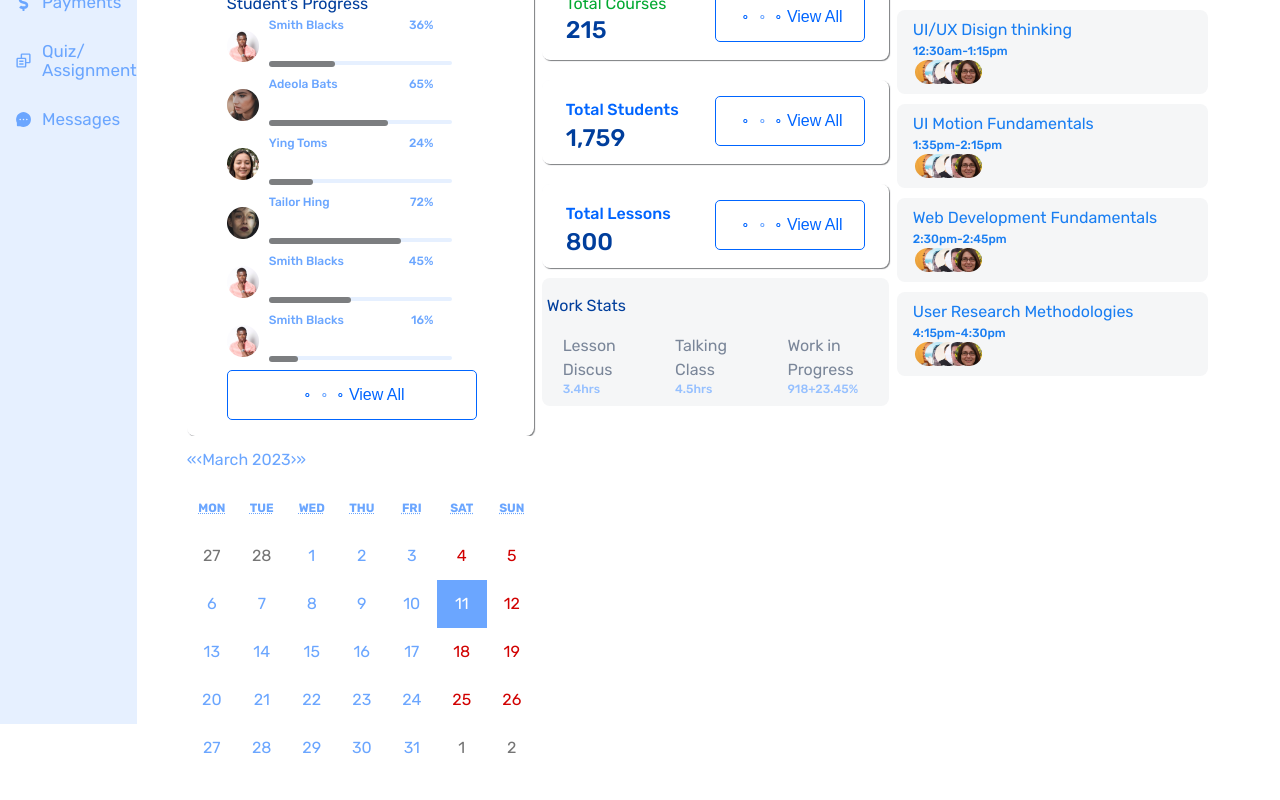
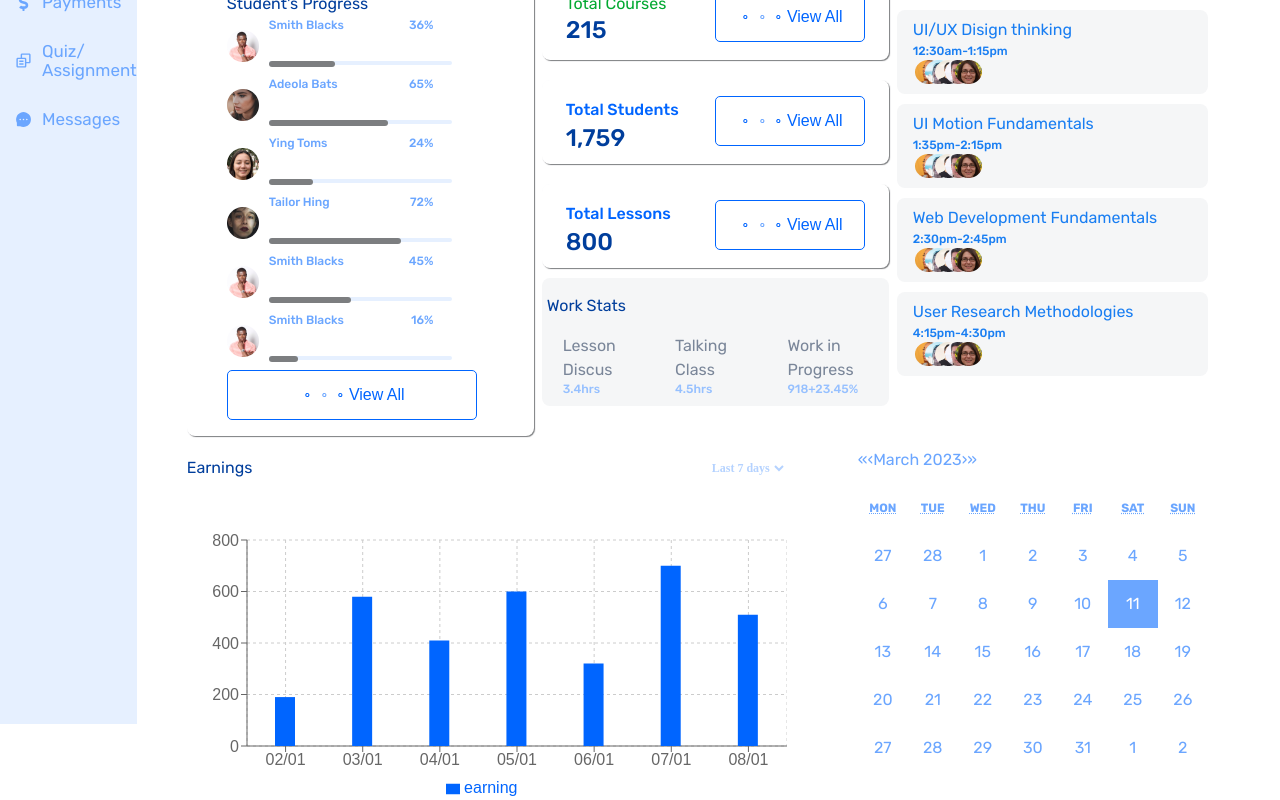
Before and after one commit to NnadiukwuCynthia/group-one, a React (Create React App) app: page /dashboard in a window 1280 px wide. Shown: the part 284-1084 px from the top of the page. Before the commit the page ends 1056 px from the top, so only its background shows below. Built offline with nearby package versions, Linux system fonts and the light colour scheme.

Commit message:
chores: done with barchat

```diff
--- a/package.json
+++ b/package.json
@@ -8,10 +8,12 @@
     "@testing-library/user-event": "^13.5.0",
     "react": "^18.2.0",
     "react-calendar": "^4.0.0",
+    "react-chartjs-2": "^5.2.0",
     "react-dom": "^18.2.0",
     "react-icons": "^4.8.0",
     "react-router-dom": "^6.9.0",
     "react-scripts": "5.0.1",
+    "recharts": "^2.5.0",
     "web-vitals": "^2.1.4"
   },
   "scripts": {
--- /dev/null
+++ b/src/Components/Barchat.js
@@ -0,0 +1,46 @@
+import React from "react";
+import {
+  BarChart,
+  Bar,
+  XAxis,
+  YAxis,
+  Tooltip,
+  Legend,
+  CartesianGrid,
+} from "recharts";
+
+const Barchat = () => {
+  const data = [
+    { name: "02/01", earning: 190 },
+    { name: "03/01", earning: 580 },
+    { name: "04/01", earning: 410 },
+    { name: "05/01", earning: 600 },
+    { name: "06/01", earning: 320 },
+    { name: "07/01", earning: 700 },
+    { name: "08/01", earning: 510 },
+  ];
+  return (
+    <>
+      <div>
+        <div className="chartHeading">
+          <p className="chartText">Earnings</p>
+          <select disabled>
+            <option>Last 7 days</option>
+          </select>
+        </div>
+        <div>
+          <BarChart width={600} height={300} data={data} margin={{ top: 40 }}>
+            <CartesianGrid strokeDasharray="3 3" />
+            <XAxis dataKey="name" />
+            <YAxis />
+            <Tooltip />
+            <Legend />
+            <Bar dataKey="earning" barSize={20} fill="#0065FF" />
+          </BarChart>
+        </div>
+      </div>
+    </>
+  );
+};
+
+export default Barchat;
--- a/src/Components/calendar.js
+++ b/src/Components/calendar.js
@@ -1,7 +1,6 @@
 import React from "react";
 import { useState } from "react";
 import Calendar from "react-calendar";
-// import "react-calendar/dist/Calendar.css";
 
 const ReactCalendar = () => {
   const [date, setDate] = useState(new Date());
--- a/src/index.css
+++ b/src/index.css
@@ -1499,14 +1499,6 @@ code {
   font-size: 0.75em;
 }
 
-.react-calendar__month-view__days__day--weekend {
-  color: #d10000;
-}
-
-.react-calendar__month-view__days__day--neighboringMonth {
-  color: #757575;
-}
-
 .react-calendar__tile:enabled:hover,
 .react-calendar__tile:enabled:focus {
   background-color: #e6e6e6;
@@ -1522,4 +1514,31 @@ code {
   background: var(--Header-bgc);
   color: var(--btn-disabled-clr);
   box-shadow: 0 0 2px var(--neutral-clr);
+}
+
+.chartHeading {
+  display: flex;
+  justify-content: space-between;
+  margin: 20px 0;
+}
+
+.chartText {
+  font-family: "Rubik";
+  font-size: 16px;
+  font-weight: 400;
+  line-height: 24px;
+  letter-spacing: 0em;
+  text-align: left;
+  color: var(--btn-hover-clr);
+}
+
+.chartHeading select {
+  font-family: " Rubik";
+  font-size: 12px;
+  font-weight: bold;
+  line-height: 14px;
+  letter-spacing: 0em;
+  text-align: left;
+  color: var(--time-clr);
+  background-color: transparent;
 }/*# sourceMappingURL=index.css.map */
--- a/src/index.scss
+++ b/src/index.scss
@@ -1321,13 +1321,6 @@ color: var(--error-clr);
   font-weight: bold;
   font-size: 0.75em;
 }
-.react-calendar__month-view__days__day--weekend {
-  color: #d10000;
-}
-
-.react-calendar__month-view__days__day--neighboringMonth {
-  color: #757575;
-}
 .react-calendar__tile:enabled:hover,
 .react-calendar__tile:enabled:focus {
   background-color: #e6e6e6;
@@ -1342,7 +1335,30 @@ color: var(--error-clr);
   color: var(--btn-disabled-clr);
   box-shadow: 0 0 2px var(--neutral-clr);
 }
-
+.chartHeading{
+  display: flex;
+  justify-content: space-between;
+  margin: 20px 0;
+}
+.chartText{
+font-family: "Rubik";
+font-size: 16px;
+font-weight: 400;
+line-height: 24px;
+letter-spacing: 0em;
+text-align: left;
+color: var(--btn-hover-clr);
+}
+.chartHeading select{
+font-family:" Rubik";
+font-size: 12px;
+font-weight: bold;
+line-height: 14px;
+letter-spacing: 0em;
+text-align: left;
+color: var(--time-clr);
+background-color: transparent;
+}
   // small screen
   // @media screen and (max-width:#{$phone-width}) {
 
--- a/src/pages/Dashboard.js
+++ b/src/pages/Dashboard.js
@@ -5,6 +5,7 @@ import Lessons from "../Components/Lessons";
 import Menu from "../Components/Navbar/Menu";
 import Admin from "../Components/Admin";
 import Calendar from "../Components/calendar";
+import BarChart from "../Components/Barchat";
 
 const Dashboard = () => {
   return (
@@ -30,6 +31,7 @@ const Dashboard = () => {
             </div>
           </div>
           <div className="AnalyseDIv">
+            <BarChart />
             <Calendar />
           </div>
         </section>
```
Also changed, not shown: src/Components/barChatData.js (added, +11 -0 lines), 2 other files (tests, documents, lock files or other folders).
